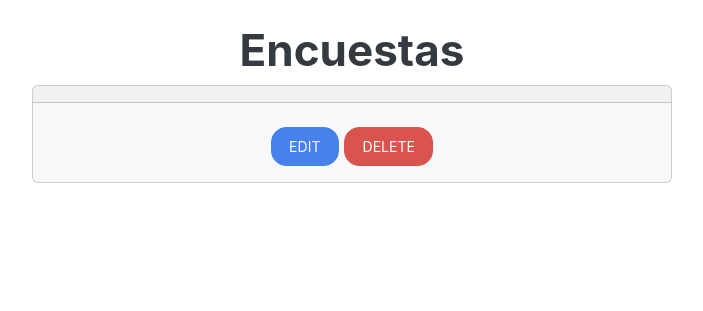
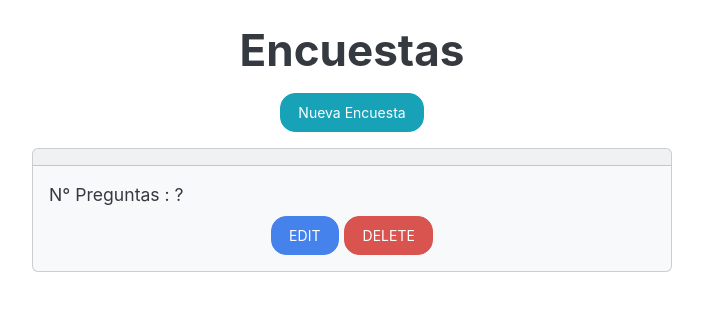
Before and after one commit to Xeraclom14/is2-proyecto, a Flask app: page /forms in a window 1280 px wide. Shown: the top 311 px of the page, without its empty margins (288-991 px from the left). Run offline with Flask 2, Linux system fonts and the light colour scheme; tables that the repository leaves empty or names only in its code hold one stand-in row (values such as "Sample post"); some libraries are stand-ins or nearby versions.

Commit message:
conectando forms  a create
Signed-off-by: jonathanavc <jonvenega@gmail.com>

```diff
--- a/templates/forms.html
+++ b/templates/forms.html
@@ -6,10 +6,13 @@
 <center>
     <form class="col-lg-6">
         <h1 class="form-label mt-4">Encuestas</h1>
+        <a href="create" class="mt-2 btn btn-info">Nueva Encuesta</a>
+        <p></p>
         {% for form in forms %}
         <div class="card bg-light mb-3">
             <div class="card-header" style="text-align: left;">{{ form.2 }}</div>
             <div class="card-body">
+                <div style="text-align: left;">N° Preguntas : ?</div>
                 <a href="edit/{{ form.0 }}" class="mt-2 btn btn-primary">EDIT</a>
                 <a href="delete/{{ form.0 }}" class="mt-2 btn btn-danger">DELETE</a>
             </div>
```
